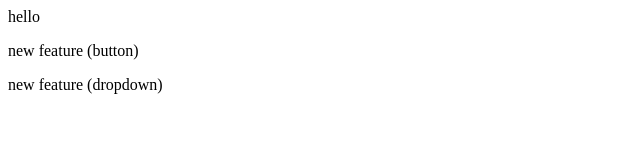
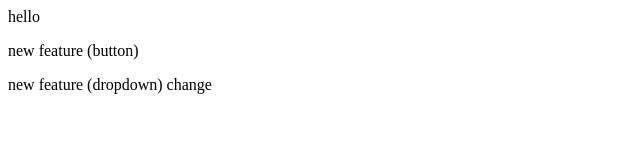
Before and after one commit to Jitesh-Kumawat/localrepo, a plain HTML site: page index.html in a window 1280 px wide. Shown: the full height of the page, 0-640 px from the left. Drawn offline with Linux system fonts and the light colour scheme.

Commit message:
add change

```diff
--- a/index.html
+++ b/index.html
@@ -1,3 +1,3 @@
 <p>hello</p>
 <p> new feature (button)</p>
-<p> new feature (dropdown)</p>
+<p> new feature (dropdown) change</p>
```
